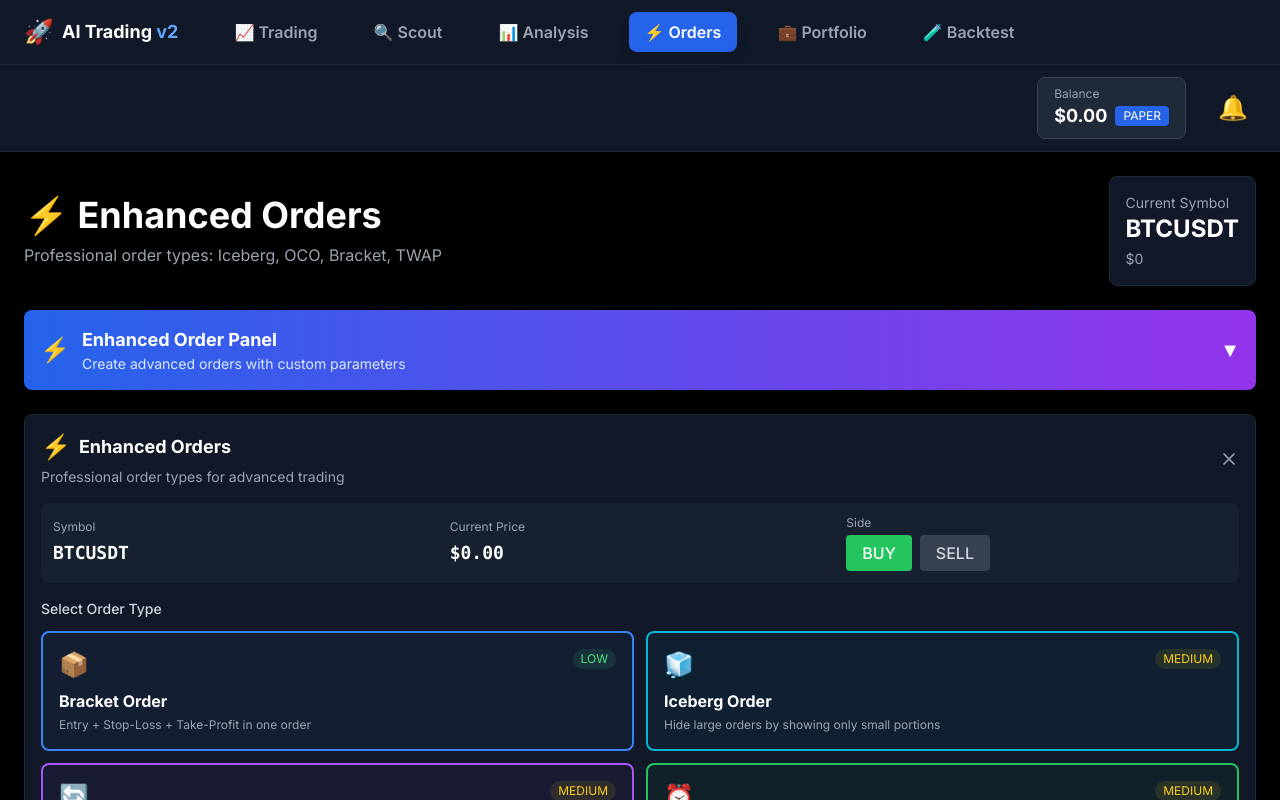
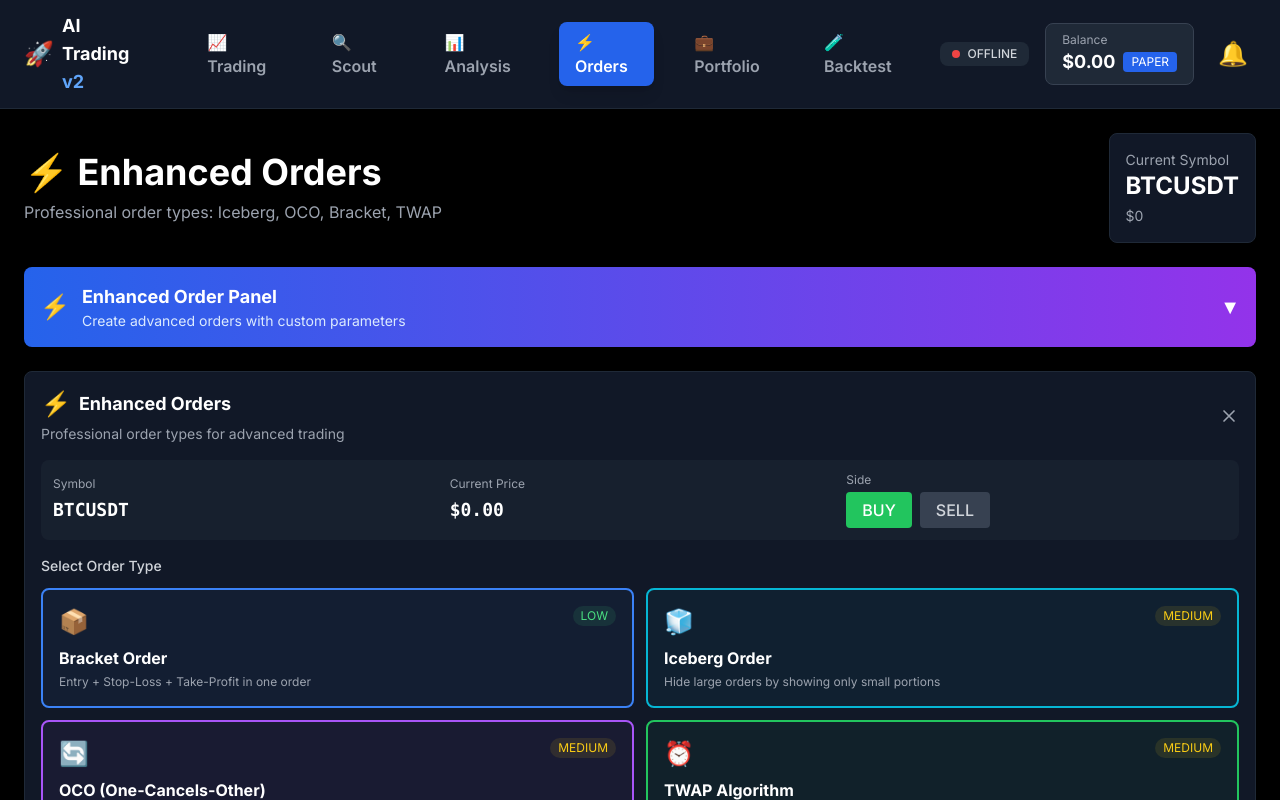
Before and after one commit to 1964adg/ai-trading-v2, a Next.js app in the folder frontend/: page /orders in a window 1280 px wide. Shown: the top 800 px of the page. Built offline with nearby package versions, Linux system fonts and the light colour scheme.

Commit message:
Consolidate header layout into single row with connection status
Co-authored-by: 1964adg <36478241+1964adg@users.noreply.github.com>

```diff
--- a/frontend/app/page.tsx
+++ b/frontend/app/page.tsx
@@ -46,7 +46,7 @@ export default function Dashboard() {
   const { addPosition } = useTradingStore();
 
   // Market store for price updates and sync
-  const { setSymbol: setGlobalSymbol, updatePrice } = useMarketStore();
+  const { setSymbol: setGlobalSymbol, updatePrice, setConnectionStatus } = useMarketStore();
 
   // Listen for symbol changes from other windows
   useEffect(() => {
@@ -219,6 +219,12 @@ export default function Dashboard() {
     // eslint-disable-next-line react-hooks/exhaustive-deps
   }, [currentPrice]);
 
+  // Update connection status in global store
+  useEffect(() => {
+    const status = isRealtimeConnected ? 'FULL' : isConnected ? 'PARTIAL' : 'OFFLINE';
+    setConnectionStatus(status);
+  }, [isConnected, isRealtimeConnected, setConnectionStatus]);
+
   // Handle orderbook price click
   const handleOrderbookPriceClick = useCallback((price: number) => {
     console.log('[Orderbook] Price clicked:', price);
--- a/frontend/components/layout/GlobalHeader.tsx
+++ b/frontend/components/layout/GlobalHeader.tsx
@@ -4,6 +4,7 @@ import { usePathname } from 'next/navigation';
 import Link from 'next/link';
 import BalanceDisplay from '@/components/shared/BalanceDisplay';
 import NotificationsBell from '@/components/shared/NotificationsBell';
+import { useMarketStore } from '@/stores/marketStore';
 
 /**
  * Global Header Component
@@ -11,6 +12,7 @@ import NotificationsBell from '@/components/shared/NotificationsBell';
  */
 export default function GlobalHeader() {
   const pathname = usePathname();
+  const { connectionStatus } = useMarketStore();
 
   const navItems = [
     { href: '/', label: '📈 Trading' },
@@ -21,10 +23,19 @@ export default function GlobalHeader() {
     { href: '/backtest', label: '🧪 Backtest' },
   ];
 
+  // Status styling
+  const statusColor = {
+    FULL: 'bg-green-500',
+    PARTIAL: 'bg-yellow-500',
+    OFFLINE: 'bg-red-500'
+  }[connectionStatus];
+
+  const statusDot = connectionStatus !== 'OFFLINE' ? 'animate-pulse' : '';
+
   return (
     <header className="sticky top-0 z-50 bg-gray-900 border-b border-gray-800 shadow-lg">
-      {/* Navigation Row */}
-      <nav className="flex items-center gap-6 px-6 py-3 border-b border-gray-800">
+      {/* Unified Navigation Row */}
+      <nav className="flex items-center gap-6 px-6 py-3">
         {/* Logo */}
         <div className="flex items-center gap-2 mr-4">
           <div className="text-2xl">🚀</div>
@@ -48,14 +59,21 @@ export default function GlobalHeader() {
           </Link>
         ))}
 
+        {/* Right side: Connection Status + Balance + Notifications */}
+        <div className="ml-auto flex items-center gap-4">
+
+          {/* Connection Status Badge */}
+          <div className="flex items-center gap-2 px-3 py-1 bg-gray-800 rounded-lg">
+            <div className={`w-2 h-2 rounded-full ${statusColor} ${statusDot}`} />
+            <span className="text-xs font-medium text-gray-300 uppercase">
+              {connectionStatus}
+            </span>
+          </div>
+
+          <BalanceDisplay />
+          <NotificationsBell />
+        </div>
       </nav>
-
-      {/* Controls Row */}
-      <div className="flex items-center gap-6 px-6 py-3">
-        <div className="flex-1" />
-        <BalanceDisplay />
-        <NotificationsBell />
-      </div>
     </header>
   );
 }
--- a/frontend/components/trading/UnifiedPriceHeader.tsx
+++ b/frontend/components/trading/UnifiedPriceHeader.tsx
@@ -35,14 +35,6 @@ export default function UnifiedPriceHeader({
 
   const priceColor = priceChangePercent >= 0 ? 'text-bull' : 'text-bear';
   const priceIcon = priceChangePercent >= 0 ? '▲' : '▼';
-
-  const statusColor = {
-    FULL: 'bg-bull',
-    PARTIAL: 'bg-yellow-500',
-    OFFLINE: 'bg-bear'
-  }[connectionStatus];
-
-  const statusDot = isConnected ? 'animate-pulse' : '';
 
   return (
     <>
@@ -90,7 +82,7 @@ export default function UnifiedPriceHeader({
             </div>
           </div>
 
-          {/* Right: Timeframes + Status */}
+          {/* Right: Timeframes */}
           <div className="flex items-center gap-4">
 
             {/* Timeframe Selector */}
@@ -108,12 +100,6 @@ export default function UnifiedPriceHeader({
                   {tf}
                 </button>
               ))}
-            </div>
-
-            {/* Connection Status */}
-            <div className="flex items-center gap-2 bg-gray-800 px-3 py-2 rounded">
-              <div className={`w-2 h-2 rounded-full ${statusColor} ${statusDot}`} />
-              <span className="text-sm text-gray-300 font-medium">{connectionStatus}</span>
             </div>
           </div>
 
--- a/frontend/stores/marketStore.ts
+++ b/frontend/stores/marketStore.ts
@@ -21,6 +21,9 @@ interface MarketState {
   asks: OrderbookLevel[];
   lastUpdateTime: number;
 
+  // Connection status
+  connectionStatus: 'FULL' | 'PARTIAL' | 'OFFLINE';
+
   // Actions
   setSymbol: (symbol: string) => void;
   updatePrice: (price: number) => void;
@@ -28,6 +31,7 @@ interface MarketState {
   updateCandle: (candle: ChartDataPoint) => void;
   setInitialData: (data: ChartDataPoint[]) => void;
   updateOrderbook: (bids: OrderbookLevel[], asks: OrderbookLevel[]) => void;
+  setConnectionStatus: (status: 'FULL' | 'PARTIAL' | 'OFFLINE') => void;
   reset: () => void;
 }
 
@@ -40,6 +44,7 @@ const initialState = {
   bids: [],
   asks: [],
   lastUpdateTime: 0,
+  connectionStatus: 'OFFLINE' as const,
 };
 
 /**
@@ -156,5 +161,9 @@ export const useMarketStore = create<MarketState>((set, get) => ({
     set({ bids, asks });
   },
 
+  setConnectionStatus: (status: 'FULL' | 'PARTIAL' | 'OFFLINE') => {
+    set({ connectionStatus: status });
+  },
+
   reset: () => set(initialState),
 }));
```
